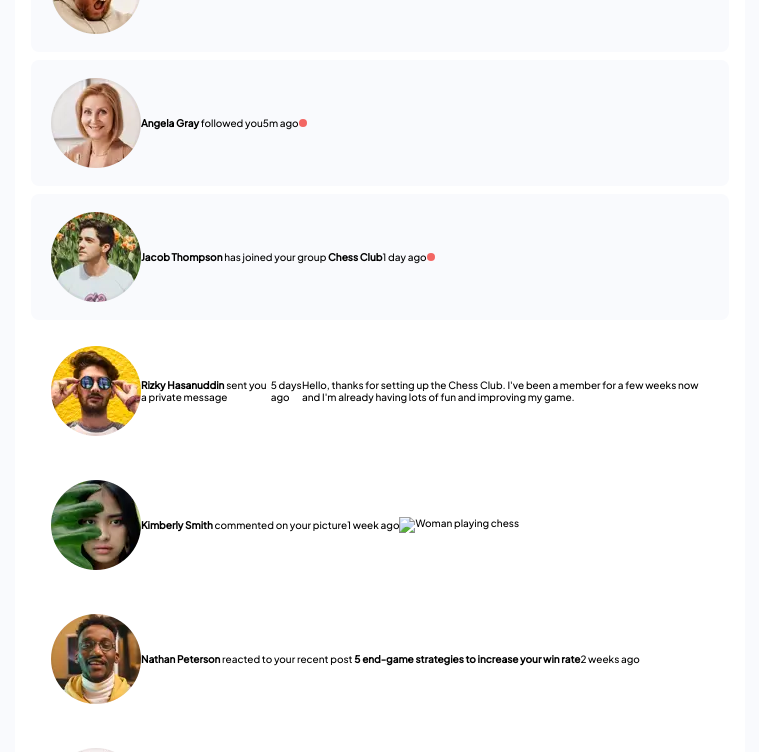
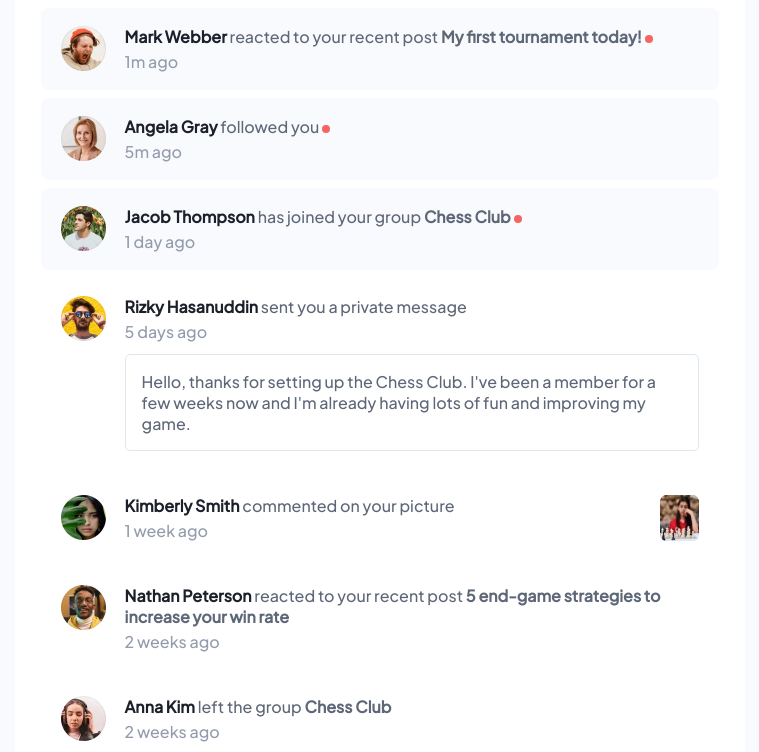
Before and after one commit to aaronkagan/notifications-page-component, a plain HTML site: page index.html in a window 1280 px wide. Shown: the part 147-899 px from the top of the page, without its empty margins (260-1019 px from the left). Drawn offline with Linux system fonts and the light colour scheme.

Commit message:
completed

```diff
--- a/index.html
+++ b/index.html
@@ -23,67 +23,83 @@
       </button>
     </header>
     <section class="posts">
-      <article class="unread-post">
-        <img src="assets/images/avatar-mark-webber.webp" alt="Mark Webber" />
-        <p>
-          <strong>Mark Webber</strong> reacted to your recent post
+      <article class="unread-post post">
+        <img class="post-avatar" src="assets/images/avatar-mark-webber.webp" alt="Mark Webber" />
+        <div class="post-text-container">
+          <p class="post-content">
+            <strong class="post-name">Mark Webber</strong> reacted to your recent post
             <strong>My first tournament today!</strong>
+            <span class="unread-icon"></span>
           </p>
-        <span>1m ago</span>
+          <span class="post-time">1m ago</span>
+        </div>
+      </article>
+      <article class="unread-post post">
+        <img class="post-avatar" src="assets/images/avatar-angela-gray.webp" alt="Angela Gray" />
+        <div class="post-text-container">
+          <p class="post-content">
+            <strong class="post-name">Angela Gray</strong> followed you
             <span class="unread-icon"></span>
+          </p>
+          <span class="post-time">5m ago</span>
+        </div>
       </article>
-      <article class="unread-post">
-        <img src="assets/images/avatar-angela-gray.webp" alt="Angela Gray" />
-        <p>
-          <strong>Angela Gray</strong> followed you
+      <article class="unread-post post">
+        <img class="post-avatar" src="assets/images/avatar-jacob-thompson.webp" alt="Jacob Thompson" />
+        <div class="post-text-container">
+          <p class="post-content">
+            <strong class="post-name">Jacob Thompson</strong> has joined your group
+            <strong>Chess Club</strong>
+            <span class="unread-icon"></span>
           </p>
-        <span>5m ago</span>
-        <span class="unread-icon"></span>
+          <span class="post-time">1 day ago</span>
+        </div>
       </article>
-      <article class="unread-post">
-        <img src="assets/images/avatar-jacob-thompson.webp" alt="Jacob Thompson" />
-        <p>
-          <strong>Jacob Thompson</strong> has joined your group
-          <strong>Chess Club</strong>
+      <article class="post">
+        <img class="post-avatar" src="assets/images/avatar-rizky-hasanuddin.webp" alt="Rizky Hasanuddin" />
+        <div class="post-text-container">
+          <p class="post-content">
+            <strong class="post-name">Rizky Hasanuddin</strong> sent you a private message
           </p>
-        <span>1 day ago</span>
-        <span class="unread-icon"></span>
-      </article>
-      <article>
-        <img src="assets/images/avatar-rizky-hasanuddin.webp" alt="Rizky Hasanuddin" />
-        <p>
-          <strong>Rizky Hasanuddin</strong> sent you a private message
-        </p>
-        <span>5 days ago</span>
+          <span class="post-time">5 days ago</span>
           <p class="private-message">
             Hello, thanks for setting up the Chess Club. I've been a member for
             a few weeks now and I'm already having lots of fun and improving my
             game.
           </p>
+        </div>
       </article>
-      <article>
-        <img src="assets/images/avatar-kimberly-smith.webp" alt="Kimberly Smith" />
-        <p>
-          <strong>Kimberly Smith</strong> commented on your picture
+      <article class="post">
+        <img class="post-avatar" src="assets/images/avatar-kimberly-smith.webp" alt="Kimberly Smith" />
+        <div class="post-text-container flex space-between">
+          <div>
+            <p class="post-content ">
+              <strong class="post-name">Kimberly Smith</strong> commented on your picture
             </p>
-        <span>1 week ago</span>
-        <img src={chess} alt="Woman playing chess" />
+            <span class="post-time">1 week ago</span>
+          </div>
+          <img class="post-image" src="./assets/images/image-chess.webp" alt="Woman playing chess" />
+        </div>
       </article>
-      <article>
-        <img src="assets/images/avatar-nathan-peterson.webp" alt="Nathan Peterson" />
-        <p>
-          <strong>Nathan Peterson</strong> reacted to your recent post
+      <article class="post">
+        <img class="post-avatar" src="assets/images/avatar-nathan-peterson.webp" alt="Nathan Peterson" />
+        <div class="post-text-container">
+          <p class="post-content">
+            <strong class="post-name">Nathan Peterson</strong> reacted to your recent post
             <strong>5 end-game strategies to increase your win rate</strong>
           </p>
-        <span>2 weeks ago</span>
+          <span class="post-time">2 weeks ago</span>
+        </div>
       </article>
-      <article>
-        <img src="assets/images/avatar-anna-kim.webp" Anna Kim" />
-        <p>
-          <strong>Anna Kim</strong> left the group
+      <article class="post">
+        <img class="post-avatar" src="assets/images/avatar-anna-kim.webp" Anna Kim" />
+        <div class="post-text-container">
+          <p class="post-content">
+            <strong class="post-name">Anna Kim</strong> left the group
             <strong>Chess Club</strong>
           </p>
-        <span>2 weeks ago</span>
+          <span class="post-time">2 weeks ago</span>
+        </div>
       </article>
     </section>
   </main>
--- a/style.css
+++ b/style.css
@@ -19,6 +19,7 @@ button {
 
 main {
   background-color: #ffffff;
+  font-size: 1.4rem;
   margin: 0 auto;
   max-width: 730px;
   padding: 2.4em 1.6em;
@@ -35,6 +36,14 @@ header .col-left {
   align-items: center;
   display: flex;
   gap: 0.9em;
+}
+
+.flex {
+  display: flex;
+}
+
+.space-between {
+  justify-content: space-between;
 }
 
 .header-notifications {
@@ -58,7 +67,7 @@ header .col-left {
   background: none;
   border: none;
   color: #5e6778;
-  font-size: 1.4rem;
+  font-size: inherit;
   font-weight: 500;
 }
 
@@ -80,9 +89,67 @@ header .col-left {
   gap: 0.8rem;
 }
 
-article {
-  align-items: center;
+.post {
+  align-items: flex-start;
   border-radius: 0.8rem;
   display: flex;
+  gap: 1.3rem;
   padding: 1.8rem 2rem;
 }
+
+.post-avatar {
+  width: 3.9rem;
+}
+
+.post-text-container {
+  color: #5e6778;
+  width: 100%;
+}
+
+.post-content {
+}
+
+.post-name {
+  color: #1c202b;
+}
+
+.post-time {
+  color: #939cad;
+  display: inline-block;
+  margin-top: 3px;
+}
+
+.post-image {
+  width: 3.9rem;
+}
+
+.private-message {
+  border: 1px solid #dde7ee;
+  border-radius: 0.5rem;
+  margin-top: 1.2rem;
+  padding: 1.6rem;
+}
+
+@media all and (min-width: 730px) {
+  main {
+    border-radius: 1.5em;
+    font-size: 1.6rem;
+    margin: 6.3rem auto;
+  }
+
+  .header-notifications {
+    font-size: 2.4rem;
+  }
+
+  .post {
+    gap: 1.9rem;
+  }
+
+  .post-avatar {
+    width: 4.5rem;
+  }
+
+  .post-time {
+    margin-top: 4px;
+  }
+}
```
Lines whose indentation alone changed are shown as unchanged.
